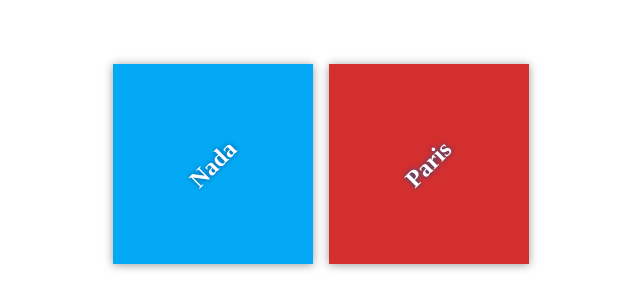
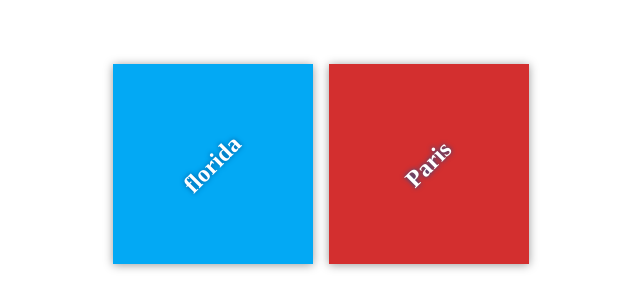
Before and after one commit to nadahasiba1995/my-travel-plans, a plain HTML site: page index.html in a window 1280 px wide. Shown: the part 236-544 px from the top of the page, 319-959 px from the left. Drawn offline with Linux system fonts and the light colour scheme.

Commit message:
Update index.html

```diff
--- a/index.html
+++ b/index.html
@@ -11,7 +11,7 @@
     <div class="container">
         <div class="destination-container">
             <div class="destination" id="florida">
-                <h2>Nada</h2>
+                <h2>florida</h2>
             </div>
 
             <div class="destination" id="paris">
```
